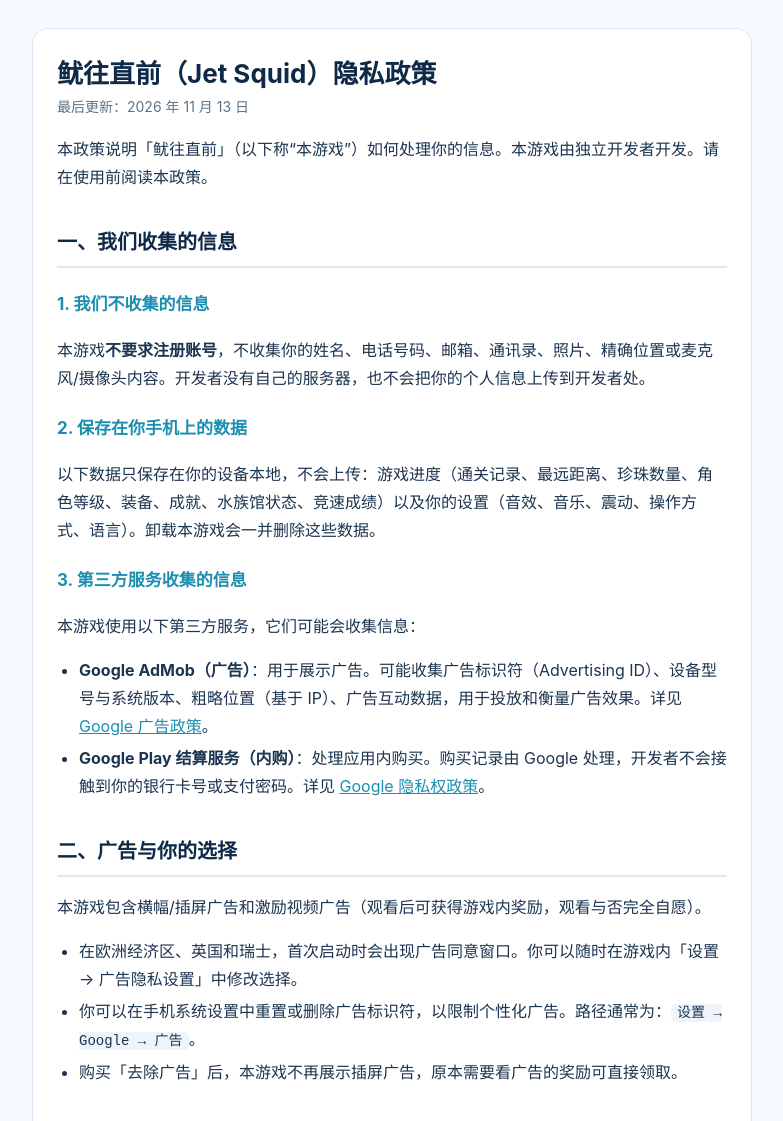
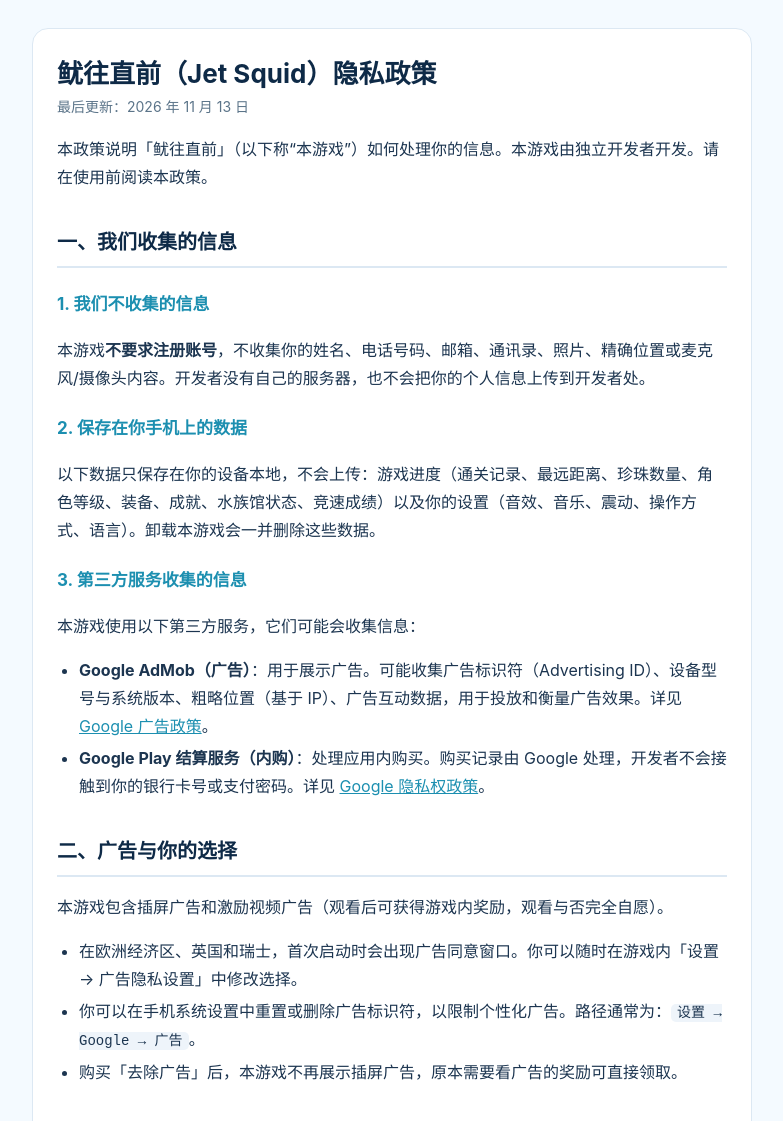
Before and after one commit to ESCracker/jetsquid-privacy, a plain HTML site: page index.html in a window 1280 px wide. Shown: the top 1121 px of the page, without its empty margins (248-1031 px from the left). Drawn offline with Linux system fonts and the light colour scheme.

Commit message:
Fix ad types wording
Co-Authored-By: Claude Opus 5.5 <noreply@anthropic.com>
Claude-Session: https://claude.ai/code/session_01Nx9dD7MixZFgpwoo6v5Vbq

```diff
--- a/index.html
+++ b/index.html
@@ -44,7 +44,7 @@ code{background:#eef4fa;padding:1px 6px;border-radius:5px;font-size:14px}
 </ul>
 
 <h2>二、广告与你的选择</h2>
-<p>本游戏包含横幅/插屏广告和激励视频广告（观看后可获得游戏内奖励，观看与否完全自愿）。</p>
+<p>本游戏包含插屏广告和激励视频广告（观看后可获得游戏内奖励，观看与否完全自愿）。</p>
 <ul>
 <li>在欧洲经济区、英国和瑞士，首次启动时会出现广告同意窗口。你可以随时在游戏内「设置 → 广告隐私设置」中修改选择。</li>
 <li>你可以在手机系统设置中重置或删除广告标识符，以限制个性化广告。路径通常为：<code>设置 → Google → 广告</code>。</li>
```
